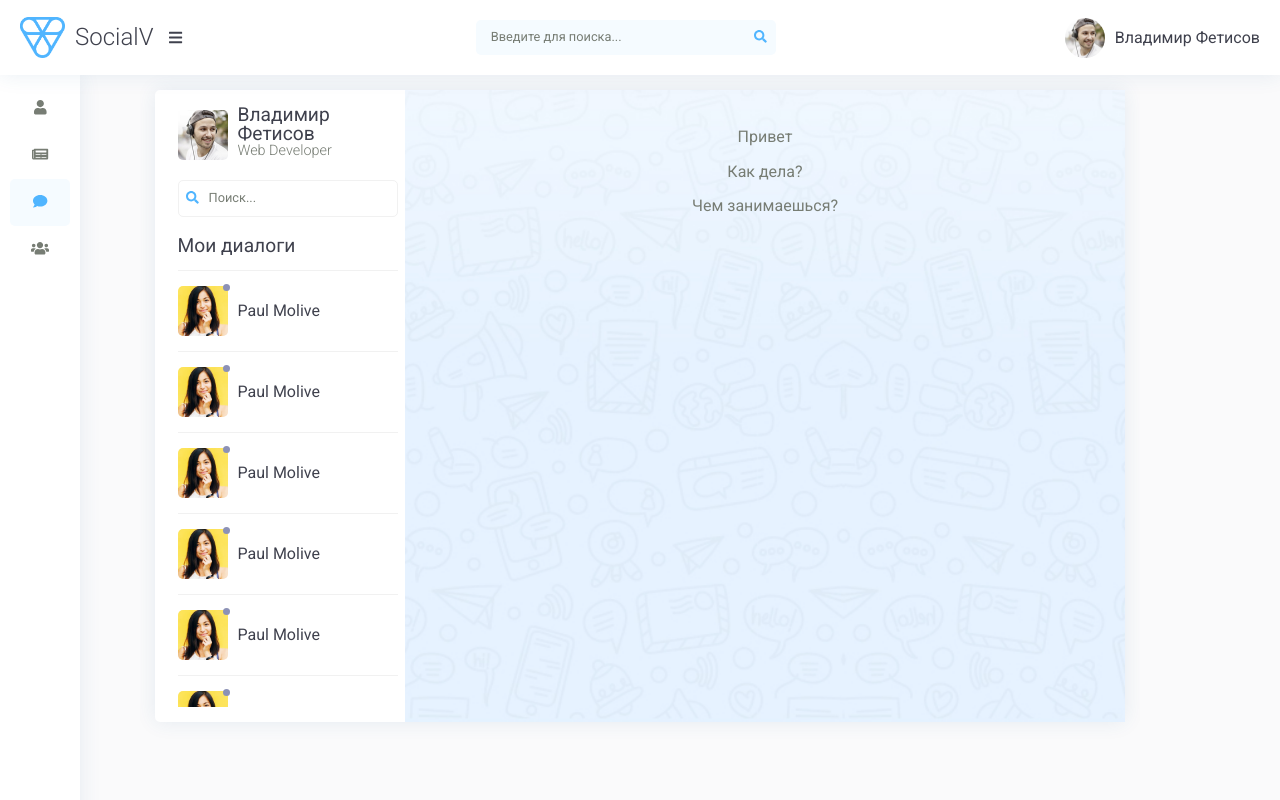
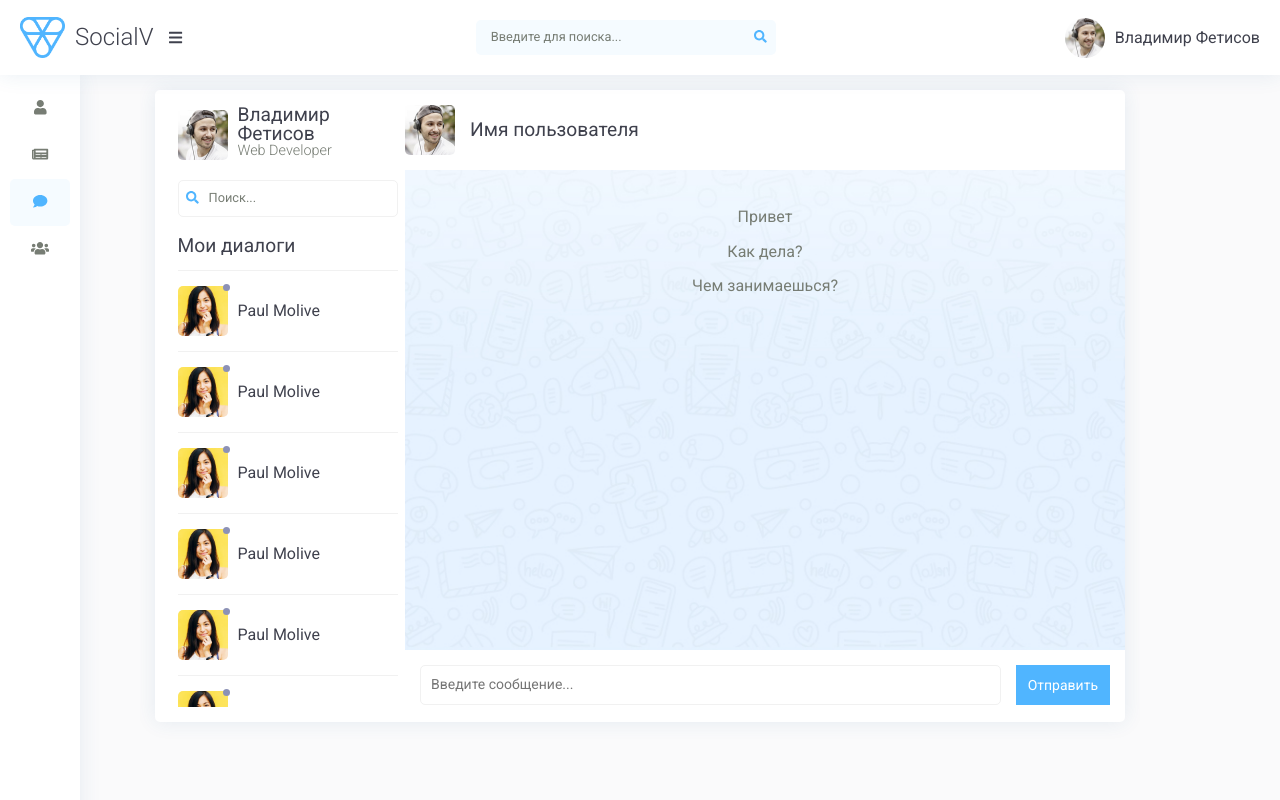
Before and after one commit to Flin007/002-react-social-network, a React (Create React App) app: page /dialogs in a window 1280 px wide. Built offline with nearby package versions, Linux system fonts and the light colour scheme.

Commit message:
state + rerender from BLL

```diff
--- a/src/App.js
+++ b/src/App.js
@@ -8,7 +8,6 @@ import Friends from "./components/friends/Friends";
 
 
 function App(props) {
-
     return (
         <BrowserRouter>
             <div className="App wrapper">
--- a/src/components/dialogs/Dialogs.jsx
+++ b/src/components/dialogs/Dialogs.jsx
@@ -1,3 +1,4 @@
+import React from 'react';
 import s from './dialogs.module.css';
 import profile_img from './../../images/profile.jpg';
 import chatbg from './../../images/chatbg.jpg';
@@ -6,6 +7,10 @@ import DialogItem from "./DialogItem/DialogItem";
 import Message from "./Message/Message";
 
 
+let messageText = React.createRef();
+let sendMessage = () =>{
+    alert(messageText.current.value);
+}
 
 const Dialogs = (props) => {
     let dialogs  = props.appState.userDialogs.map( el => <DialogItem name={el.name} id={el.id}/> );
@@ -29,9 +34,19 @@ const Dialogs = (props) => {
                         {dialogs}
                     </div>
                 </div>
-                <div style={{backgroundImage: `url(${chatbg})`}} className={s.openDialog}>
-                    <div className={s.dialogContent}>
+                <div className={s.openDialog}>
+                    <div className={s.openDialogHeader}>
+                        <div className={s.userData}>
+                            <img src={profile_img} alt=""/>
+                            <h5>Имя пользователя</h5>
+                        </div>
+                    </div>
+                    <div style={{backgroundImage: `url(${chatbg})`}} className={s.dialogContent}>
                         {messages}
+                    </div>
+                    <div className={s.openDialogFooter}>
+                        <textarea ref={messageText} name="" id="" cols="30" rows="1" placeholder='Введите сообщение...'></textarea>
+                        <button onClick={sendMessage} className={s.sendMessage}>Отправить</button>
                     </div>
                 </div>
             </div>
--- a/src/components/dialogs/dialogs.module.css
+++ b/src/components/dialogs/dialogs.module.css
@@ -17,7 +17,8 @@
 }
 .openDialog .dialogContent{
     position: relative;
-    height: calc(100vh - 170px);
+    background-size: cover;
+    height: calc(100vh - 320px);
     text-align: center;
     padding: 1.4rem;
     overflow-y: auto;
@@ -152,3 +153,58 @@
     border-bottom: 1px solid var(--iq-border-light);
     padding-bottom: 10px;
 }
+
+
+
+
+
+.openDialogHeader{
+    display: flex;
+    align-items: center;
+    justify-content: space-between;
+    padding: 15px 0;
+}
+.openDialogHeader .userData{
+    display: flex;
+    align-items: center;
+}
+.openDialogHeader .userData img{
+    margin-right: 15px;
+    border-radius: 5px;
+    width: 50px;
+    height: 50px;
+}
+.openDialogHeader .userData h5{
+    font-size: 1.2em;
+    font-weight: 400;
+}
+
+
+.openDialogFooter{
+    padding: 15px;
+    display: flex;
+}
+.openDialogFooter textarea{
+    width: 100%;
+    margin-right: 15px;
+    resize: none;
+    border-radius: 5px;
+    border: 1px solid var(--iq-border-light);
+    padding: 10px;
+    font-size: 14px;
+}
+.openDialogFooter textarea:focus{
+    outline: unset;
+    border-color: var(--iq-primary);
+}
+.openDialogFooter .sendMessage{
+    background-color: var(--iq-primary);
+    cursor: pointer;
+    border: unset;
+    font-size: 14px;
+    color: var(--white);
+    padding: 12px;
+}
+.openDialogFooter .sendMessage:hover{
+    background-color: var(--iq-primary-hover);
+}
--- a/src/components/profile/Profile.jsx
+++ b/src/components/profile/Profile.jsx
@@ -7,7 +7,7 @@ function Profile(props) {
     return (
         <div className="pageContent">
             <ProfileInfo/>
-            <MyPosts posts={props.appState.posts}/>
+            <MyPosts posts={props.appState}/>
         </div>
     );
 }
--- a/src/components/profile/myposts/Myposts.jsx
+++ b/src/components/profile/myposts/Myposts.jsx
@@ -1,3 +1,4 @@
+import React from 'react';
 import profile_img from "./../../../images/profile.jpg";
 import { FontAwesomeIcon } from "@fortawesome/react-fontawesome";
 import {
@@ -10,12 +11,13 @@ import Post from "./post/Post";
 
 
 
-
-
-
 function MyPosts(props) {
 
-  let posts = props.posts.map(p => <Post content={p.content} isLike={p.isLike} likeCount={p.likeCount} commentCount={p.commentCount} sharesCount={p.sharesCount} />);
+  let posts = props.posts.posts.map(p => <Post content={p.content} isLike={p.isLike} likeCount={p.likeCount} commentCount={p.commentCount} sharesCount={p.sharesCount} />);
+  let newPostElement = React.createRef();
+  let createPost = () => {
+    props.posts.addPost(newPostElement.current.value, false, 0, 0, 0);
+  }
   return (
     <div className={s.pageContent}>
       <div className={s.createPost}>
@@ -28,16 +30,16 @@ function MyPosts(props) {
               <img src={profile_img} alt="" />
             </div>
             <form action="">
-              <textarea
+              <textarea ref={newPostElement}
                 name=""
                 id=""
                 cols="30"
-                rows="4"
+                rows="2"
                 placeholder="Напишите что-нибудь"
               ></textarea>
-              <button type="submit">
+              <span onClick={createPost}>
                 <FontAwesomeIcon icon={faPaperPlane} />
-              </button>
+              </span>
             </form>
           </div>
           <hr />
--- a/src/index.js
+++ b/src/index.js
@@ -1,20 +1,9 @@
-import React from 'react';
-import ReactDOM from 'react-dom';
-import './normolize.css';
-import './style.css';
-import './fonts.css';
-import './variables.css';
-import App from './App';
 import reportWebVitals from './reportWebVitals';
 import appState from "./redux/state";
+import renderEntireTree from "./render";
 
+renderEntireTree(appState);
 
-ReactDOM.render(
-  <React.StrictMode>
-    <App appState={appState}/>
-  </React.StrictMode>,
-  document.getElementById('root')
-);
 
 // If you want to start measuring performance in your app, pass a function
 // to log results (for example: reportWebVitals(console.log))
--- a/src/redux/state.js
+++ b/src/redux/state.js
@@ -1,10 +1,16 @@
+import renderEntireTree from "../render";
 let state ={
     profile:{
         posts:[
             {content:'Привет мир1', isLike:'true', likeCount:'5', commentCount:'3', sharesCount:'1'},
             {content:'Привет мир2', isLike:'false', likeCount:'10', commentCount:'0', sharesCount:'5'},
             {content:'Привет мир3', isLike:'true', likeCount:'4', commentCount:'2', sharesCount:'3'}
-        ]
+        ],
+        addPost: (content,isLike,likeCount,commentCount,shareCount) =>{
+            let obj = {content:content, isLike:isLike, likeCount:likeCount, commentCount:commentCount, sharesCount:shareCount};
+            state.profile.posts.push(obj);
+            renderEntireTree(state);
+        }
     },
     dialogs:{
         userDialogs:[
--- /dev/null
+++ b/src/render.js
@@ -0,0 +1,19 @@
+import React from 'react';
+import ReactDOM from 'react-dom';
+import './normolize.css';
+import './style.css';
+import './fonts.css';
+import './variables.css';
+import App from './App';
+
+
+let renderEntireTree = (appState) => {
+    ReactDOM.render(
+        <React.StrictMode>
+            <App appState={appState}/>
+        </React.StrictMode>,
+        document.getElementById('root')
+    );
+}
+
+export default renderEntireTree;
```
